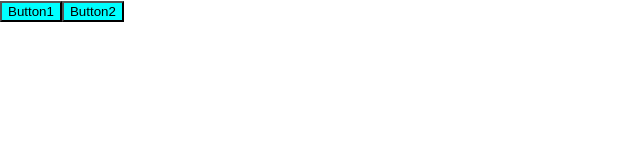
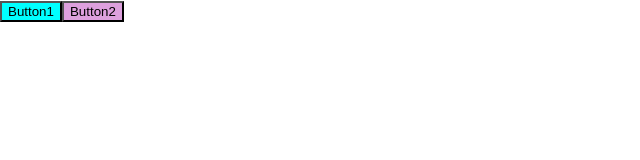
Before and after one commit to pji0219/dream-react-18ver, a React (Create React App) app: page / in a window 1280 px wide. Shown: the top 160 px of the page, without its empty margins (0-640 px from the left). Built offline with nearby package versions, Linux system fonts and the light colour scheme.

Commit message:
post css

```diff
--- a/src/AppPost.jsx
+++ b/src/AppPost.jsx
@@ -1,6 +1,7 @@
 import React from 'react';
 import Button1 from './components/Button1';
 import Button2 from './components/Button2';
+// 동일한 클래스명을 가지고 있으면 나중에 임포트 된 것으로 덮어 씌워진다.
 
 function AppPost() {
   return (
--- a/src/components/Button1.jsx
+++ b/src/components/Button1.jsx
@@ -1,8 +1,8 @@
 import React from 'react';
-import './Button1.css';
+import styles from './Button1.module.css';
 
 function Button1() {
-  return <button className='button'>Button1</button>;
+  return <button className={styles.button}>Button1</button>;
 }
 
 export default Button1;
--- a/src/components/Button2.jsx
+++ b/src/components/Button2.jsx
@@ -1,8 +1,8 @@
 import React from 'react';
-import './Button1.css';
+import styles from './Button2.module.css';
 
 function Button2() {
-  return <button className='button'>Button2</button>;
+  return <button className={styles.button}>Button2</button>;
 }
 
 export default Button2;
```
Also changed, not shown: src/AppStyled.jsx (renamed from src/App.jsx), src/components/Button1.module.css (renamed from src/components/Button1.css), src/components/Button2.module.css (renamed from src/components/Button2.css).
